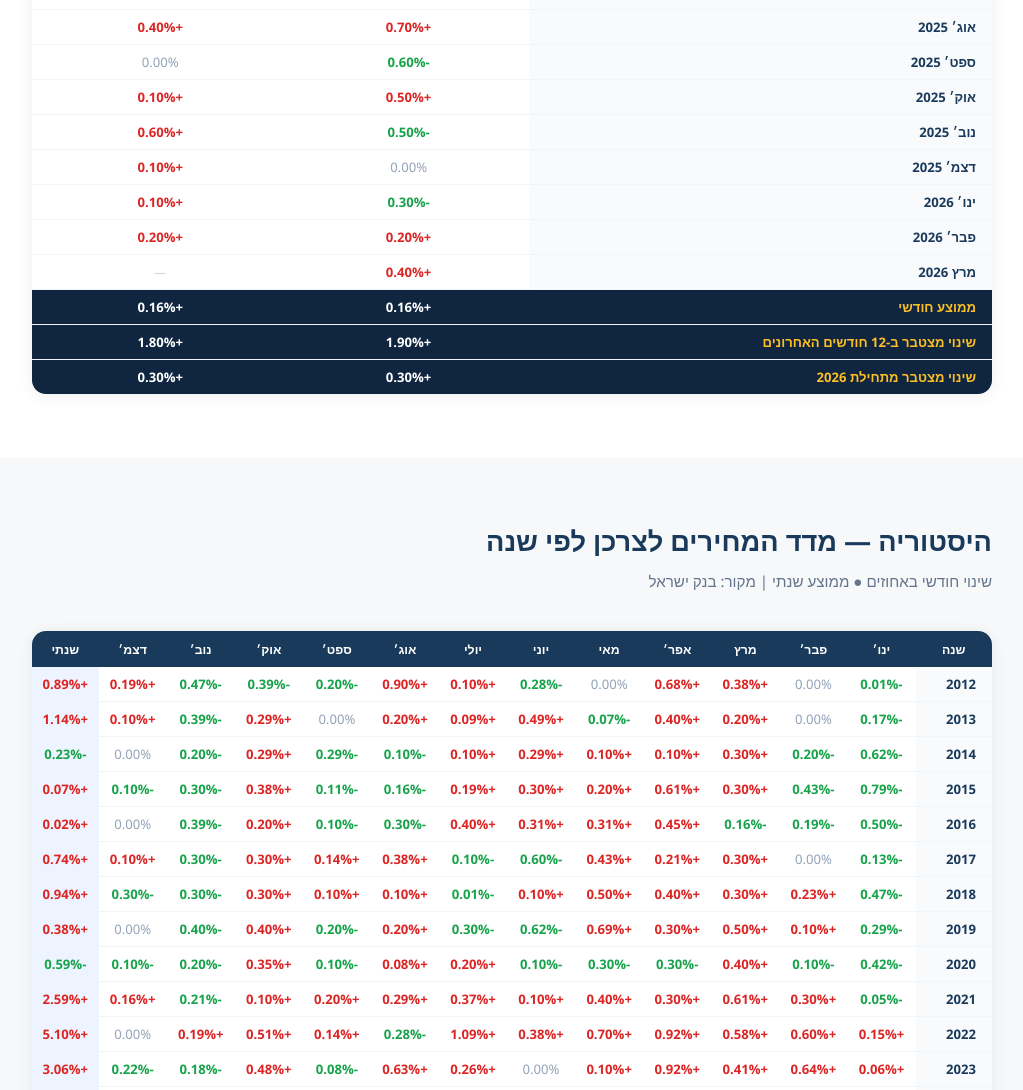
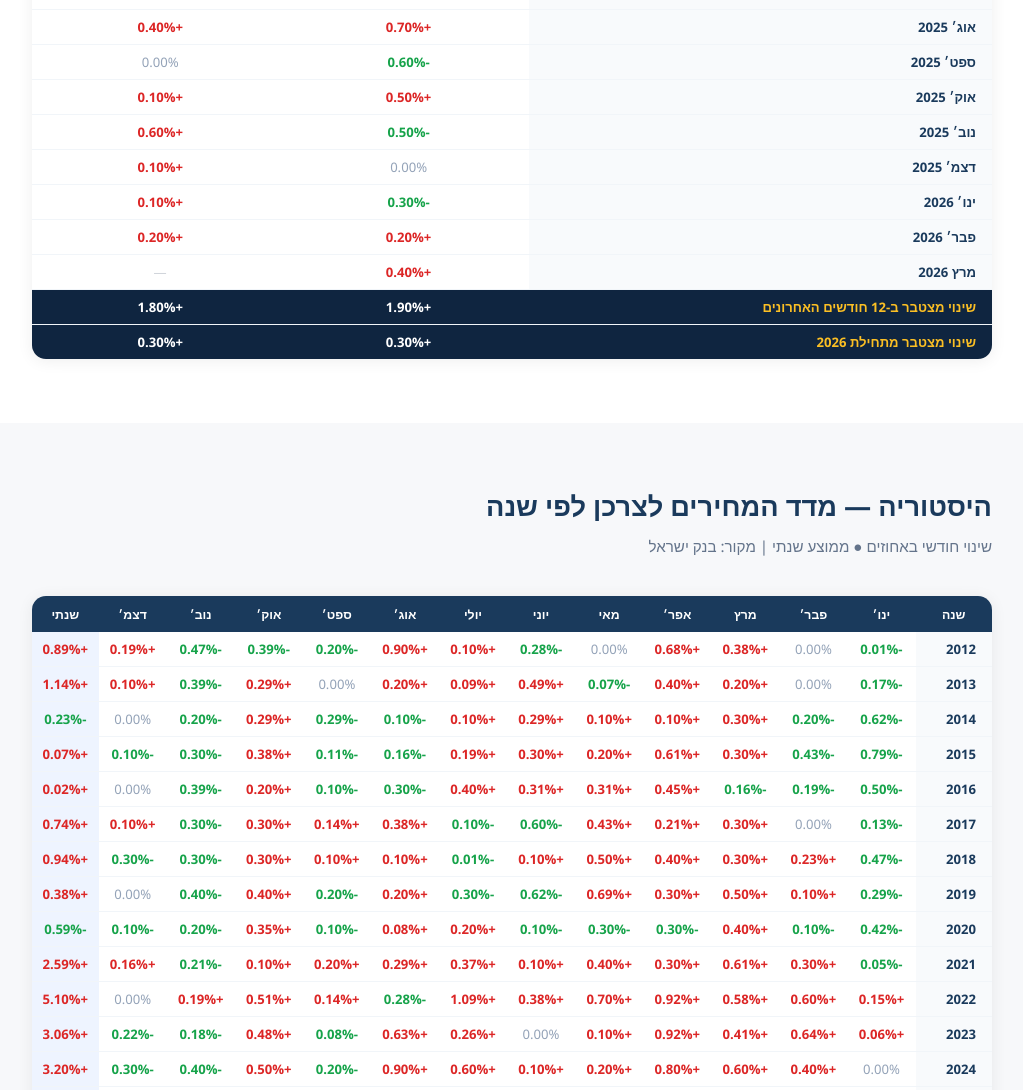
Before and after one commit to maman-fin/mortgage-finance-advisor-website, a plain HTML site: page madad.html in a window 1280 px wide. Shown: the part 1784-2874 px from the top of the page, without its empty margins (128-1151 px from the left). Drawn offline with Linux system fonts and the light colour scheme; no server answers.

Commit message:
מחיקת שורת ממוצע חודשי

```diff
--- a/madad.html
+++ b/madad.html
@@ -930,9 +930,6 @@
         '<div class="cpi-table-wrap"><table class="cpi-table">'
         + '<thead><tr><th>חודש</th><th>מדד מחירים לצרכן</th><th>מדד תשומות הבנייה</th></tr></thead>'
         + '<tbody>' + rows
-        + '<tr class="avg-row"><td class="year-cell">ממוצע חודשי</td>'
-        + '<td class="' + avgCls + '">' + (avgCpi > 0 ? '+' : '') + avgCpi.toFixed(2) + '%</td>'
-        + avgConsCell + '</tr>'
         + '<tr class="avg-row"><td class="year-cell">שינוי מצטבר ב-12 חודשים האחרונים</td>'
         + '<td class="' + (total12Cpi >= 0 ? 'pos' : 'neg') + '">' + (total12Cpi >= 0 ? '+' : '') + total12Cpi.toFixed(2) + '%</td>'
         + total12ConsCell + '</tr>'
```
